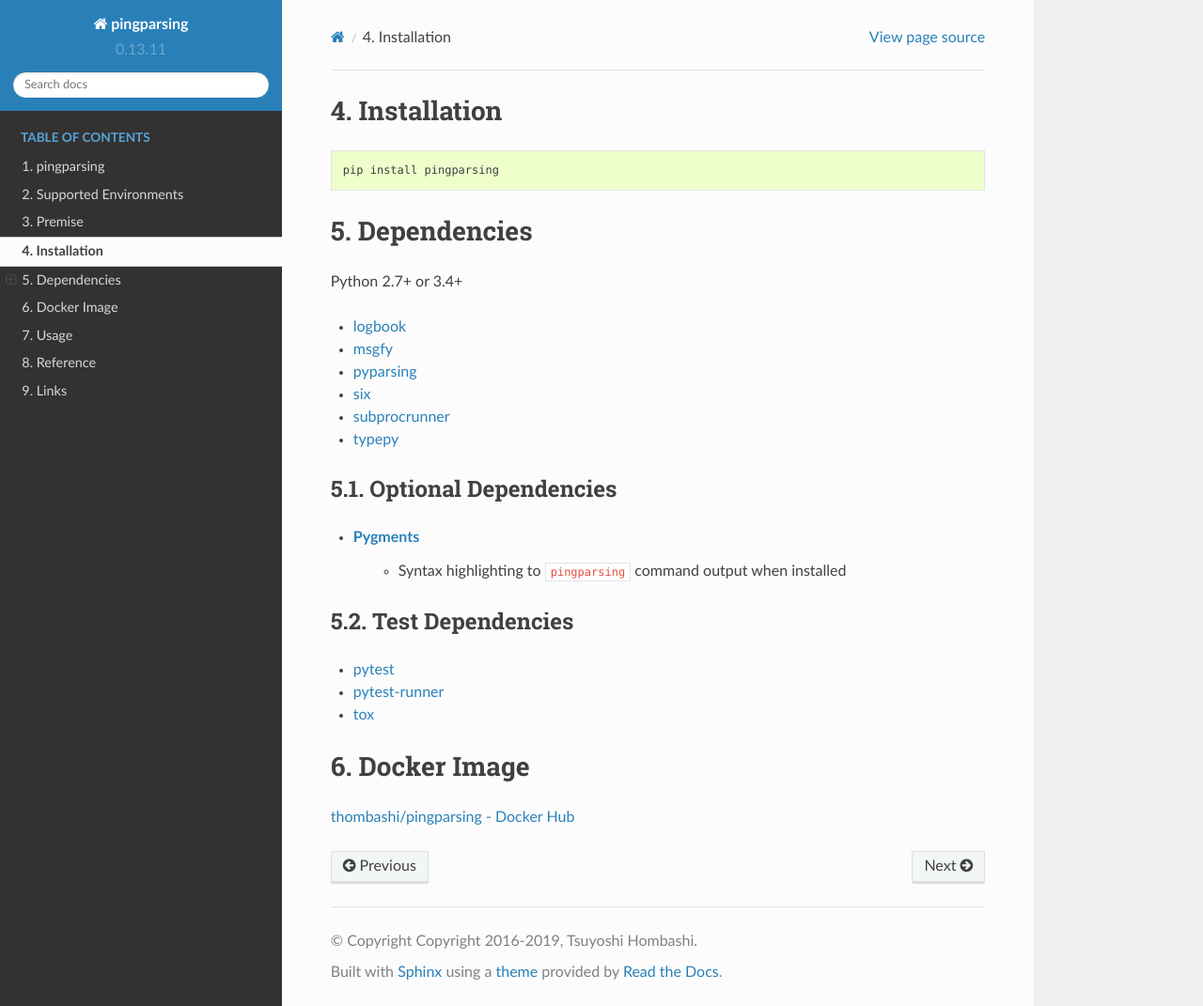
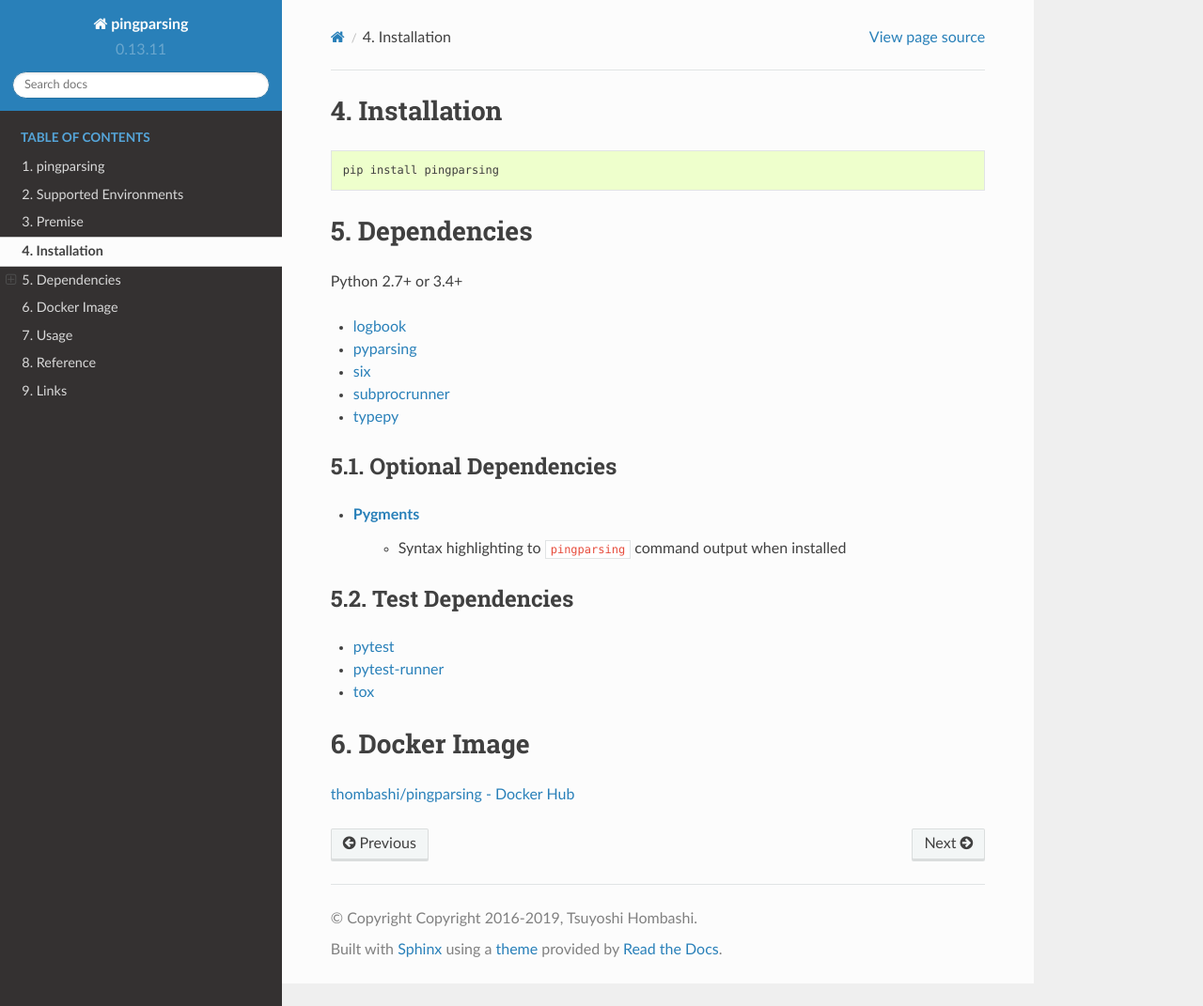
Before and after one commit to thombashi/pingparsing, a Sphinx documentation site: the page built from docs/pages/installation.rst, in a window 1280 px wide and 1071 px high. Shown: the whole window at 94% size. Built offline with Sphinx 7.4.7 and the Read the Docs theme 2.0.0, drawn with Linux system fonts in a browser that asks for light colours; pages that are not in the unit, such as notebooks, are missing from menus.

Commit message:
Update docs

```diff
--- a/docs/pages/installation.rst
+++ b/docs/pages/installation.rst
@@ -10,7 +10,6 @@ Dependencies
 Python 2.7+ or 3.4+
 
 - `logbook <https://logbook.readthedocs.io/en/stable/>`__
-- `msgfy <https://github.com/thombashi/msgfy>`__
 - `pyparsing <https://github.com/pyparsing/pyparsing//>`__
 - `six <https://pypi.org/project/six/>`__
 - `subprocrunner <https://github.com/thombashi/subprocrunner>`__
```
